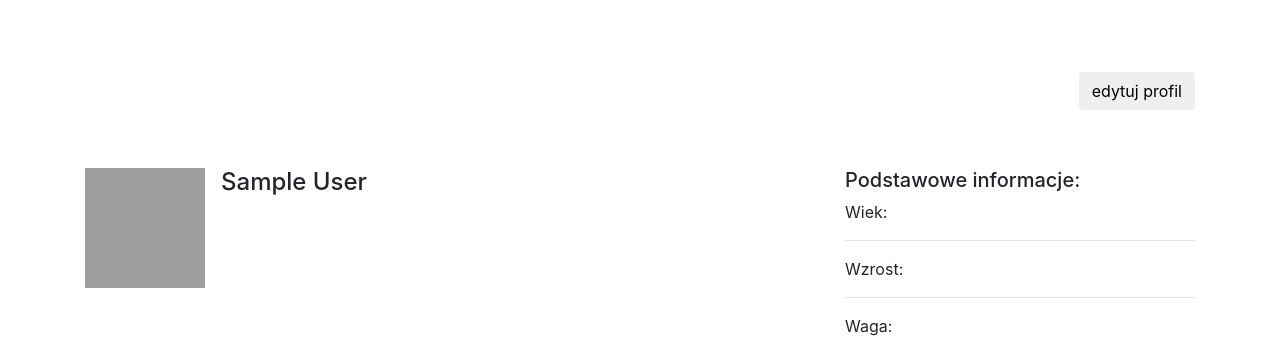
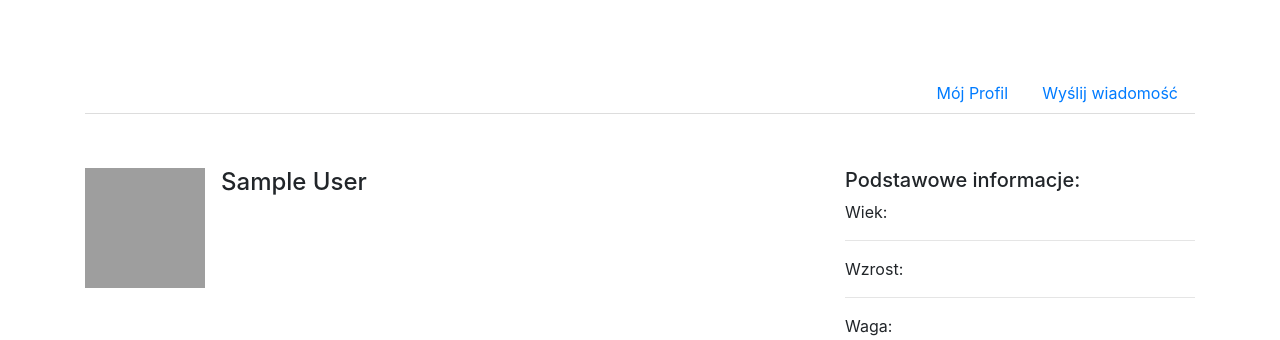
Before and after one commit to adriann1410/Trening-Planer, a Django app: template main/templates/coachProfile.html in a window 1280 px wide. Shown: the part 105-445 px from the top of the page. Run offline with Django 3.2, Linux system fonts and the light colour scheme; the template is opened without the code that fills it: values that come from a table or form of the project are taken from there, others are empty; the visitor is signed in with stand-in values (Sample User, id 1); data comes from the database, SQL or seed files in the repository; some libraries are stand-ins or nearby versions; grey boxes are pictures that could not be loaded.

Commit message:
Coach profile navigation

```diff
--- a/main/templates/coachProfile.html
+++ b/main/templates/coachProfile.html
@@ -6,14 +6,20 @@
     <div class="container">
         <div class="row">
                 <div class="col-12 ">
-                    <div class="btn-group d-flex justify-content-end">
-                        {% if request.user.id == coach.profile.user_id %}
-                            <a href="{% url 'editProfile' %}"><button class="btn">edytuj profil</button></a>
-                        {% else %}
-                        <button class="btn">wiadomość</button>
-                        <button class="btn">nawiąż współpracę</button>
+
+                    <ul class="nav justify-content-end nav-tabs">
+                        {% if request.user.is_authenticated %}
+                            <li class="nav-item">
+                                <a class="nav-link" href={% url 'userProfile' pk=request.user.id %}>Mój Profil</a>
+                            </li>
+
+                            <li class="nav-item">
+                                <a class="nav-link " href="#">Wyślij wiadomość</a>
+                            </li>
                         {% endif %}
-                    </div>
+
+                    </ul>
+
                 </div>
             <br><br>
         </div>
```
